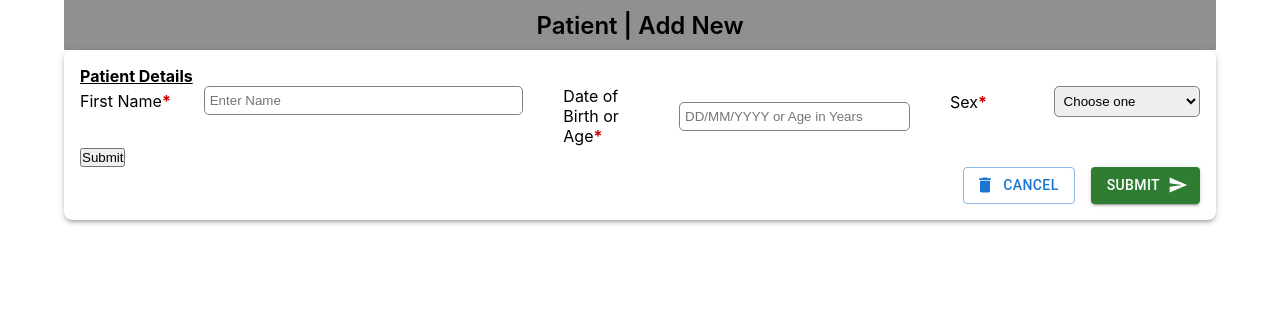
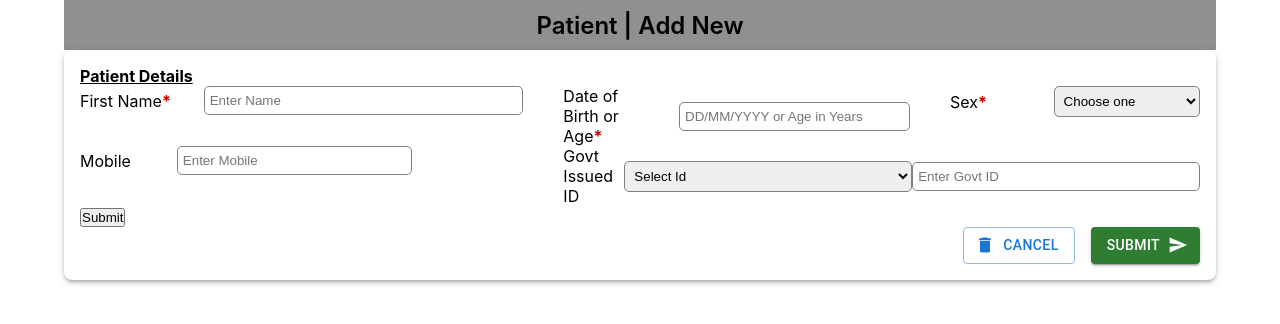
Before and after one commit to Shahrear-ahamed/add-new-patient, a React (Create React App) app: page / in a window 1280 px wide. Shown: the top 324 px of the page. Built offline with nearby package versions, Linux system fonts and the light colour scheme.

Commit message:
add second field

```diff
--- a/src/Components/PatientInfo.tsx
+++ b/src/Components/PatientInfo.tsx
@@ -13,6 +13,8 @@ interface addNewPatientDetails {
     name: string;
     age:string;
     sex: string;
+    mobile: string;
+    govId: string;
 }
 const ValidationSchema = Yup.object().shape({
     name: Yup.string().required("Name is require"),
@@ -21,7 +23,7 @@ const ValidationSchema = Yup.object().shape({
 })
 const PatientInfo = () => {
 
-    const initialValues: addNewPatientDetails = { name: '', age:"", sex:"" };
+    const initialValues: addNewPatientDetails = { name: '', age:"", sex:"" , mobile:"", govId:""};
 
     return (
         <Box sx={{ boxShadow: 3,borderRadius: 2, p:2 }}>
@@ -35,6 +37,7 @@ const PatientInfo = () => {
                 }}
             >
                 <Form>
+                    <div>
                         <h4 className="details-title">Patient Details</h4>
                         <Box sx={{ flexGrow: 1}}>
                             <Grid container spacing={5}>
@@ -65,6 +68,31 @@ const PatientInfo = () => {
                                 </Grid>
                             </Grid>
                         </Box>
+
+                        <Box sx={{ flexGrow: 1}}>
+                            <Grid container spacing={5}>
+                                <Grid display="flex" flexDirection='column' justifyContent="flex-start" alignItems="flex-start" item xs={5}>
+                                    <Box display="flex" justifyContent="center" alignItems="center" sx={{ width: "75%" }}>
+                                        <label htmlFor="mobile">Mobile</label>
+                                        <Field id="mobile" type="number"  name="mobile" placeholder="Enter Mobile" />
+                                    </Box>
+                                </Grid>
+                                <Grid display="flex" flexDirection='column' justifyContent="" alignItems="center" item xs={7}>
+                                    <Box display="flex" justifyContent="center" alignItems="center" sx={{ width: 1 }}>
+                                        <label htmlFor="govId">Govt Issued ID</label>
+                                        <Field as="select" id="govId" name="govId" placeholder="Select Id">
+                                            <option value="select id">Select Id</option>
+                                            <option value="nid cart">Nid Card</option>
+                                            <option value="adhar cart">Adhar Cart</option>
+                                            <option value="passport">Passport</option>
+                                        </Field>
+                                        <Field id="govId" name="govId" placeholder="Enter Govt ID" />
+                                    </Box>
+                                </Grid>
+                            </Grid>
+                        </Box>
+                    </div>
+
                     <button type="submit">Submit</button>
                     <div className="buttons-div">
                         <Stack direction="row" spacing={2}>
```
Lines whose indentation alone changed are shown as unchanged.
